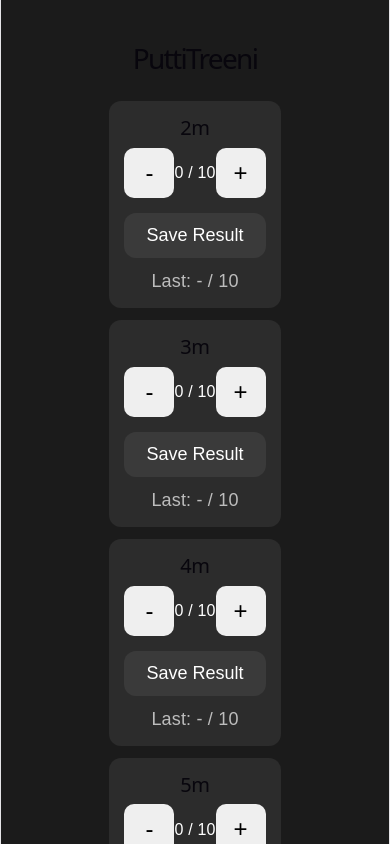
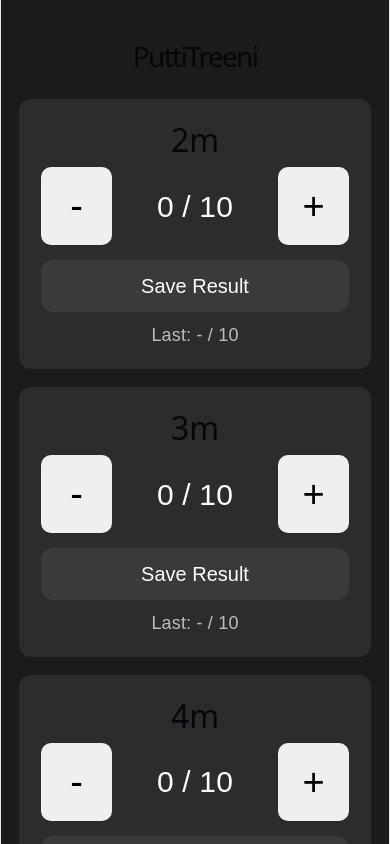
Before and after one commit to MikoKosola/discgolf-putt-app, a React (Vite) app: page / in a window 390 px wide. Shown: the top 844 px of the page. Built offline with nearby package versions, Linux system fonts and the light colour scheme.

Commit message:
fix iphone layout

```diff
--- a/src/App.css
+++ b/src/App.css
@@ -40,3 +40,53 @@ button {
   font-size: 24px;
   cursor: pointer;
 }
+* {
+  box-sizing: border-box;
+}
+
+html {
+  font-size: 18px;
+}
+
+body {
+  width: 100%;
+  overflow-x: hidden;
+}
+
+.app {
+  width: 100%;
+  max-width: 100%;
+  padding: 18px;
+}
+
+.row {
+  width: 100%;
+  padding: 22px;
+  margin-bottom: 18px;
+}
+
+.row h2 {
+  font-size: 32px;
+}
+
+.controls {
+  gap: 28px;
+  justify-content: center;
+}
+
+.controls span {
+  font-size: 30px;
+  min-width: 110px;
+  text-align: center;
+}
+
+button {
+  width: 78px;
+  height: 78px;
+  font-size: 38px;
+}
+
+.saveButton {
+  height: 52px;
+  font-size: 20px;
+}
```
